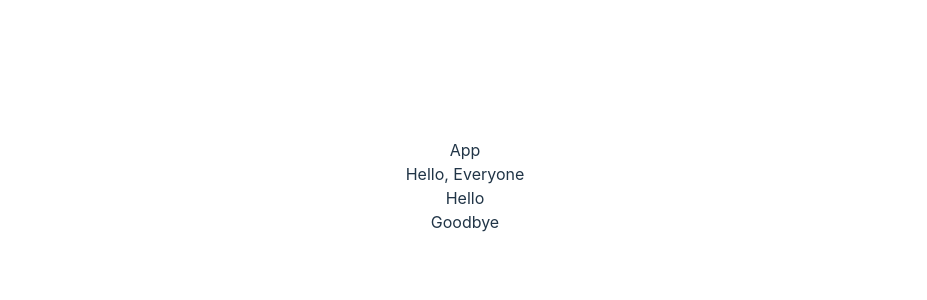
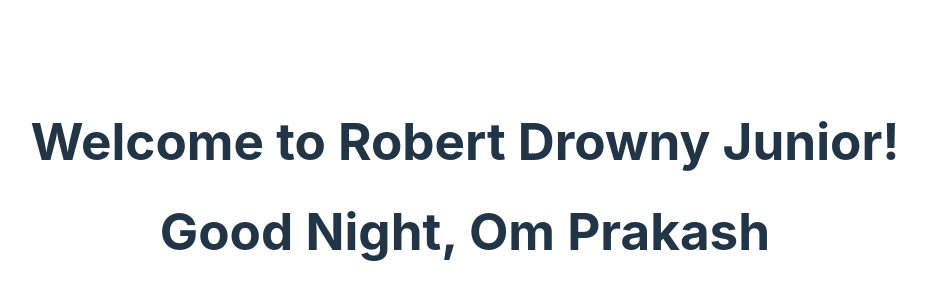
Before and after one commit to Om-Prakash-Chaurasia/bangalore, a React (Vite) app in the folder b-branch/: page / in a window 1280 px wide. Shown: the part 214-514 px from the top of the page, without its empty margins (175-1102 px from the left). Built offline with nearby package versions, Linux system fonts and the light colour scheme.

Commit message:
Props and PropTypes as well as class component and functional components

```diff
--- a/b-branch/src/App.jsx
+++ b/b-branch/src/App.jsx
@@ -2,15 +2,13 @@ import React from "react";
 import "./index.css";
 import "./App.css";
 import Greetings from "./components/Greetings";
-import { Hello, Goodbye } from "./components/Greetings";
+import Welcome from "./components/Welcome";
 
 function App() {
   return (
     <div>
-      App
-      <Greetings />
-      <Hello />
-      <Goodbye />
+      <Welcome name="Robert Drowny Junior" />
+      <Greetings timeOfDay="Night" name="Om Prakash" />
     </div>
   );
 }
--- a/b-branch/src/components/Greetings.jsx
+++ b/b-branch/src/components/Greetings.jsx
@@ -1,16 +1,24 @@
 import React from "react";
+import propTypes from "prop-types";
 
-function Greetings() {
-  return <div>Hello, Everyone</div>;
+function Greetings(props) {
+  return (
+    <div>
+      <h1>
+        Good {props.timeOfDay}, {props.name}
+      </h1>
+    </div>
+  );
 }
 
-function Hello() {
-  return <div>Hello</div>;
-}
+Greetings.propTypes = {
+  timeOfDay: propTypes.string,
+  name: propTypes.string,
+};
 
-function Goodbye() {
-  return <div>Goodbye</div>;
-}
+Greetings.defaultProps = {
+  timeOfDay: "Morning",
+  name: "User",
+};
 
 export default Greetings;
-export { Hello, Goodbye };
--- /dev/null
+++ b/b-branch/src/components/Welcome.jsx
@@ -0,0 +1,9 @@
+import React, { Component } from "react";
+
+class Welcome extends Component {
+  render() {
+    return <h1>Welcome to {this.props.name}!</h1>;
+  }
+}
+
+export default Welcome;
```
